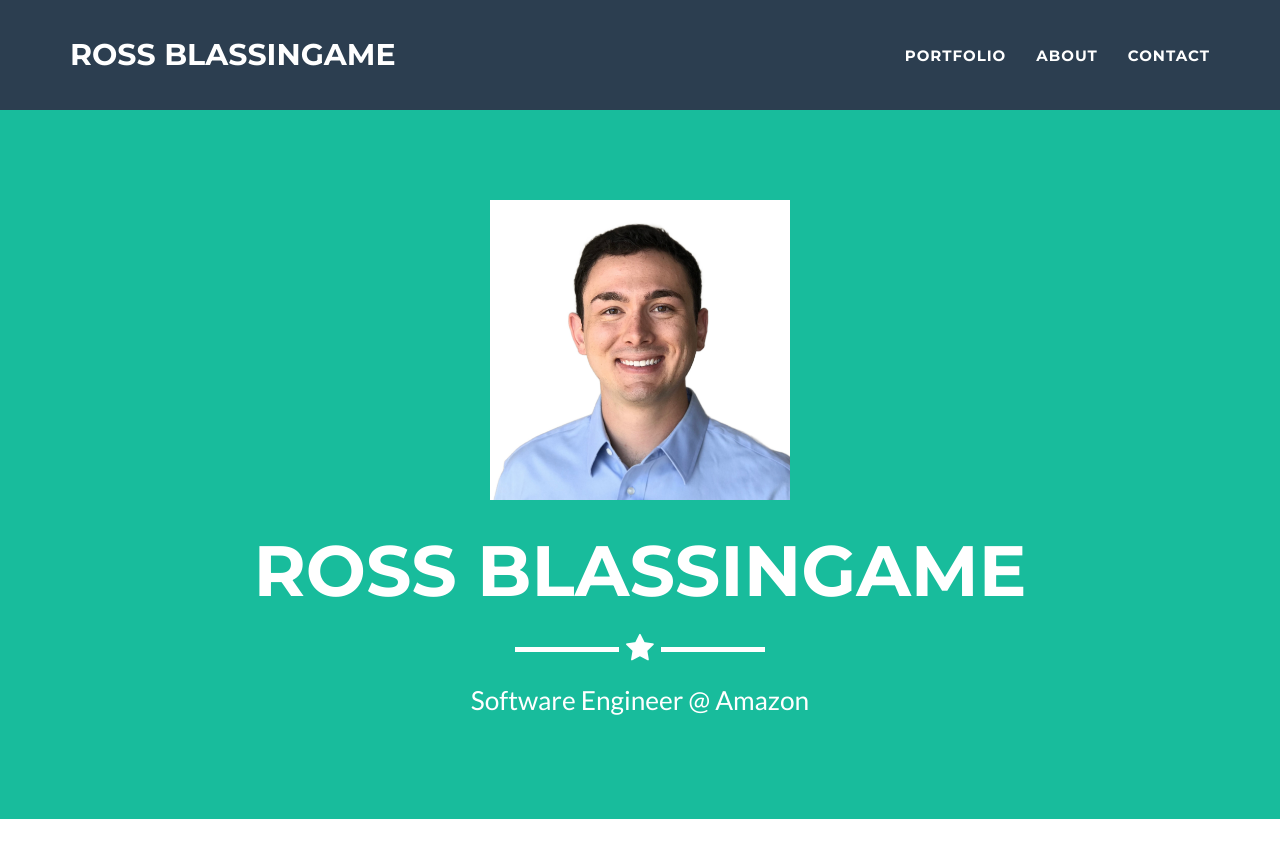
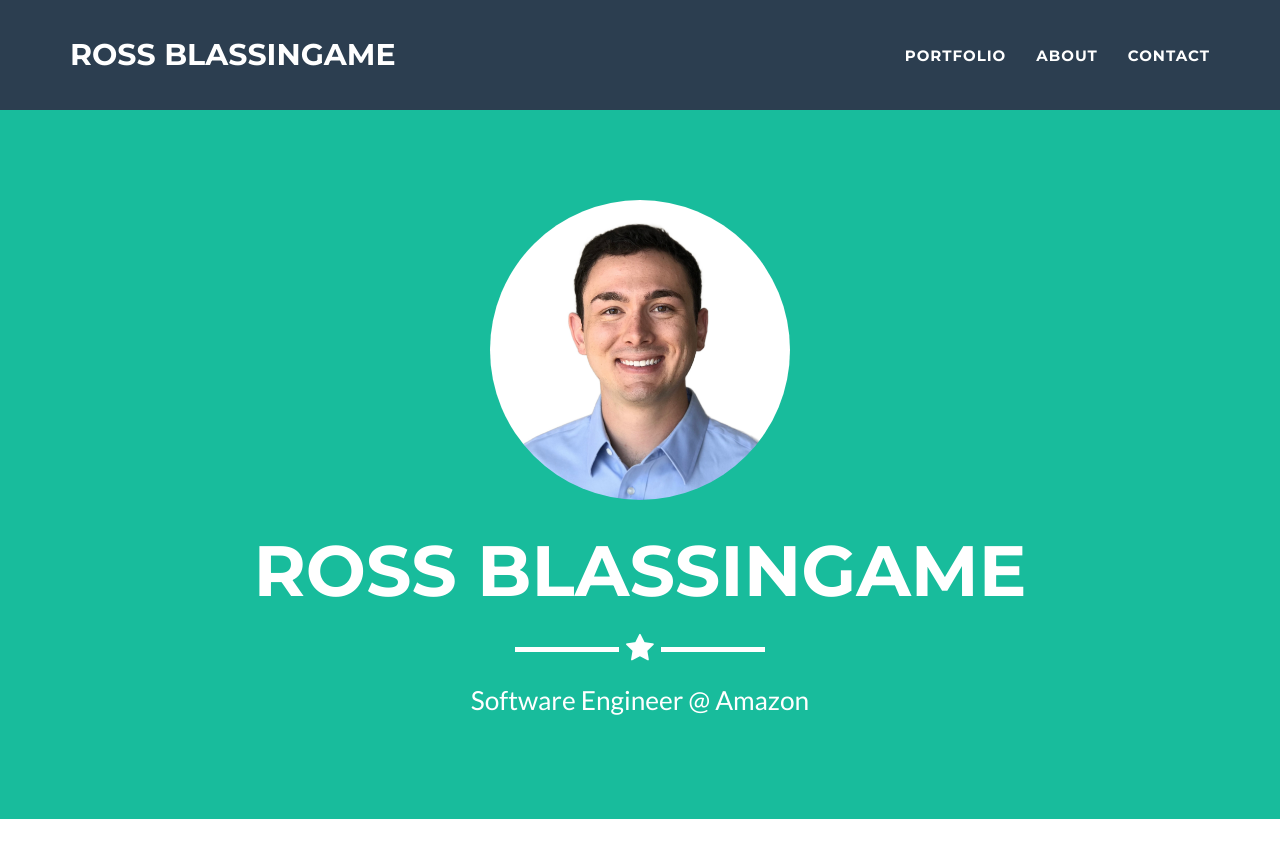
Before and after one commit to RossBlassingame/RossBlassingame.github.io, a Jekyll site: the page built from _posts/2014-07-18-project-1.markdown, in a window 1280 px wide and 900 px high. Shown: the top 858 px of the window. Built offline with Jekyll 4.4.1, drawn with Linux system fonts in a browser that asks for light colours.

Commit message:
Make img circle

```diff
--- a/_includes/header.html
+++ b/_includes/header.html
@@ -3,7 +3,7 @@
   <div class="container">
     <div class="row">
       <div class="col-lg-12">
-        <img class="img-responsive" src="img/profile.png" alt="profile-pic" style="max-height: 300px;" />
+        <img class="img-responsive" src="img/profile.png" alt="profile-pic" style="max-height: 300px; border-radius: 50%;" />
         <div class="intro-text">
           <span class="name">{{ site.title }}</span>
           <hr class="star-light" />
```
